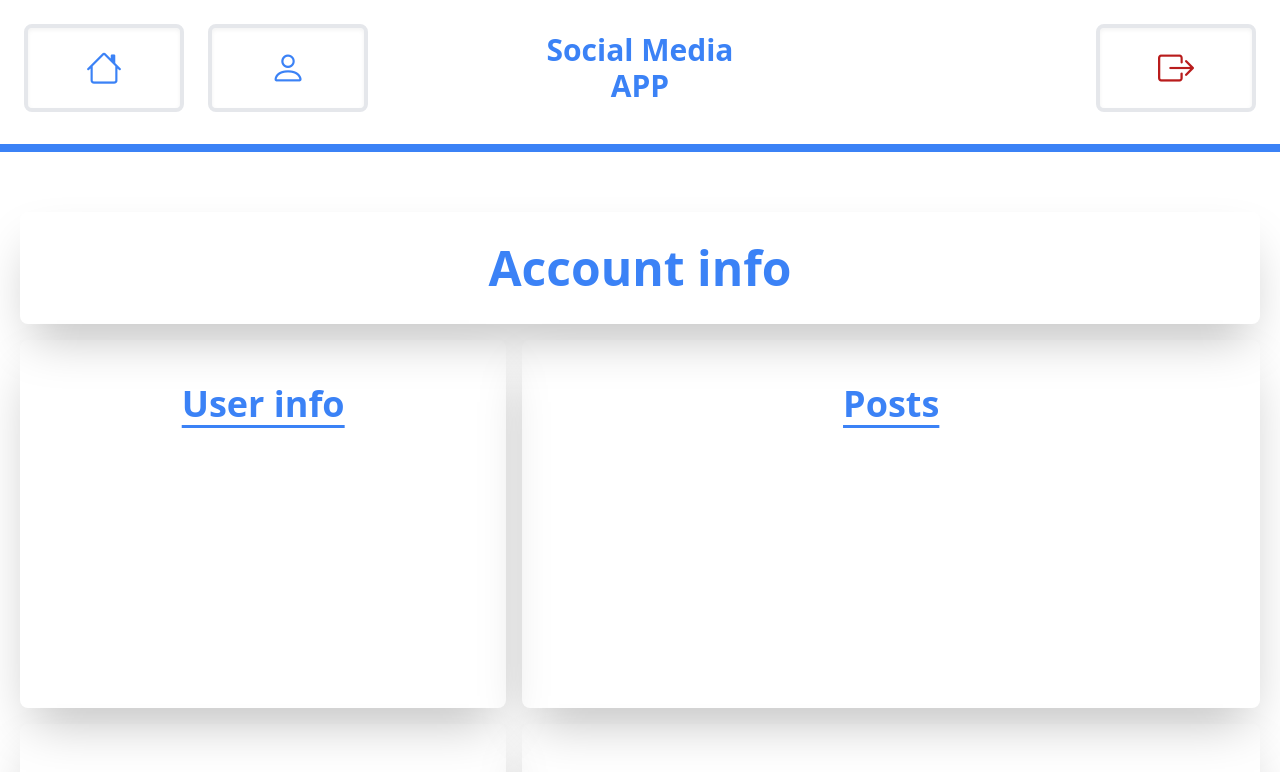
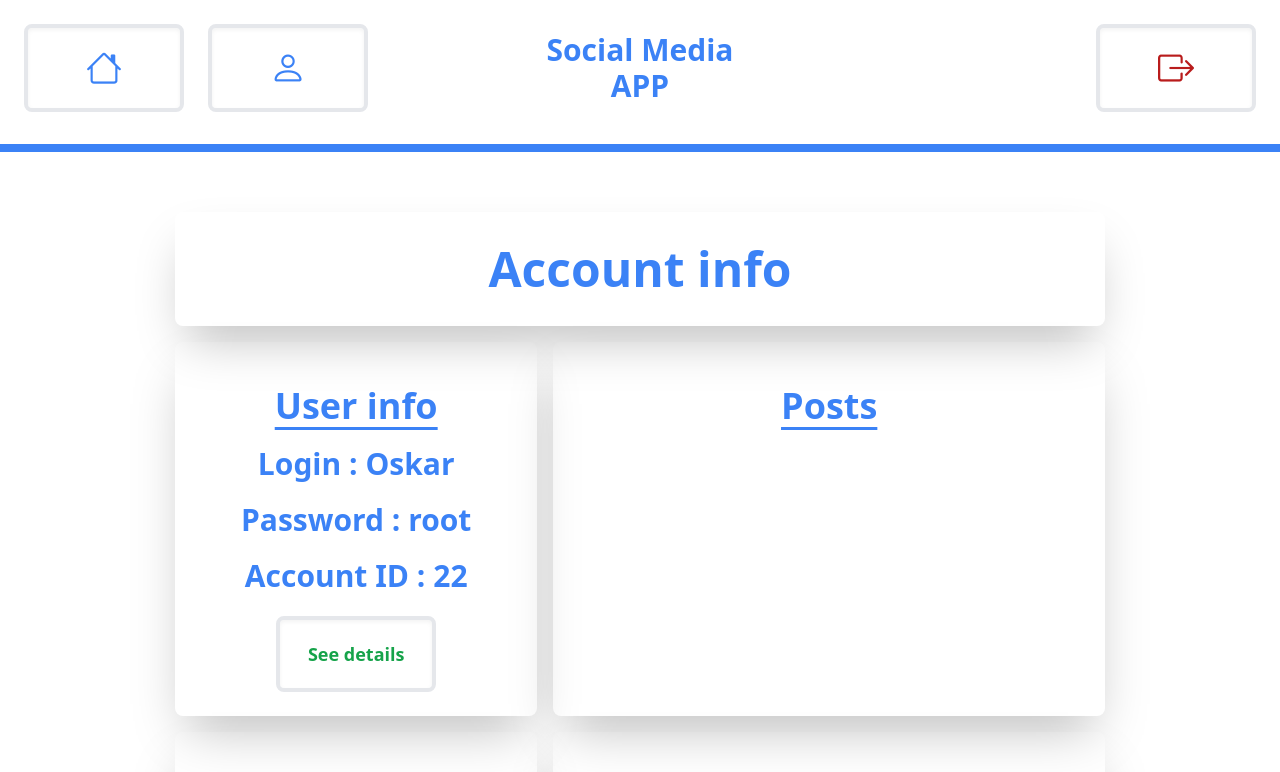
Before and after one commit to OskarProgrammer/Social-Media, a React (Vite) app: page /account in a window 1280 px wide. Shown: the top 772 px of the page. Built offline with nearby package versions, Linux system fonts and the light colour scheme; data requests are answered from the project's data file.

Commit message:
Creating fetch useEffect function and also creating userInfo tab

```diff
--- a/src/App.jsx
+++ b/src/App.jsx
@@ -14,7 +14,7 @@ import { loginAction, LoginPage } from './pages/LoginPage'
 import { registerAction, RegisterPage } from './pages/RegisterPage'
 import { AccountLayout } from './layouts/AccountLayout'
 import { logOutLoader, LogOutPage } from './pages/LogOutPage'
-import { AccountMainPage } from './pages/AccountMainPage'
+import { accountMainLoader, AccountMainPage } from './pages/AccountMainPage'
 
 
 // creating router
@@ -33,7 +33,7 @@ const router = createBrowserRouter(createRoutesFromElements(
     <Route path="account/" element={<AccountLayout/>}>
 
       {/* main account page */}
-      <Route index element={<AccountMainPage/>}/>
+      <Route index element={<AccountMainPage/>} loader={accountMainLoader}/>
 
       {/* log out page */}
       <Route path="logOut" element={<LogOutPage/>} loader={logOutLoader}/>
--- /dev/null
+++ b/src/api_functions/functions.js
@@ -0,0 +1,17 @@
+// importing axios
+import axios from "axios"
+
+export const getCurrentUserInfo = async () => {
+
+    let currentUser = {}
+    // getting currentUser
+    try{
+        currentUser = await axios.get("http://localhost:3000/currentUser/").then((response)=>{return response.data})
+                                                                             .catch((error)=>{return error})
+
+        currentUser = await axios.get(`http://localhost:3000/users/${currentUser.id}`).then((response) => {return response.data})
+                                                                                      .catch((error) => {return error})
+    } catch { throw new Error("Error during getting current user")}
+
+    return currentUser
+}
--- a/src/components/UserInfoTab.jsx
+++ b/src/components/UserInfoTab.jsx
@@ -1,10 +1,25 @@
 
-export const UserInfoTab = () => {
+export const UserInfoTab = (props) => {
+
+    // getting props data
+    const currentUser = props.currentUser
+
+
     return (
         <div className="card col-span-full lg:sm:col-span-2 lg:sm:row-span-3 lg:sm:col-start-1 lg:sm:row-start-2">
             <div className="content lg:sm:text-4xl text-3xl">
                 <p>User info</p>
+
+                <div className="flex flex-col gap-5 pt-5 text-3xl">
+                    <p>Login : {currentUser.login}</p>
+                    <p>Password : {currentUser.password}</p>
+                    <p>Account ID : {currentUser.id}</p>
+                </div>
+
             </div>
+
+            <button className="btn-green mx-auto" >See details</button>
+
         </div>
     )
 }
--- a/src/index.css
+++ b/src/index.css
@@ -14,7 +14,7 @@
   }
 
   .accountLayout{
-    @apply grid w-full gap-4 font-bold;
+    @apply grid w-9/12 gap-4 font-bold;
     @apply grid-cols-5 grid-rows-5 lg:sm:grid-rows-4 gap-4;
   }
 
@@ -30,7 +30,7 @@
     overflow-y: auto;
   }
 
-  .content > p {
+  .content > p:first-child {
     @apply rounded-b-lg underline underline-offset-8;
   }
 
--- a/src/pages/AccountMainPage.jsx
+++ b/src/pages/AccountMainPage.jsx
@@ -1,3 +1,7 @@
+
+// importing api functions
+import axios from "axios"
+import { getCurrentUserInfo } from "../api_functions/functions"
 
 // importing components
 import { AccountInfoTab } from "../components/AccountInfoTab"
@@ -6,15 +10,42 @@ import { LikesInfoTab } from "../components/LikesInfoTab"
 import { PostsInfoTab } from "../components/PostsInfoTab"
 import { UserInfoTab } from "../components/UserInfoTab"
 
+// importing functions and components from react library
+import { useLoaderData } from "react-router-dom"
+import { useState } from "react"
+import { useEffect } from "react"
+
 
 export const AccountMainPage = () => {
+
+    // getting loader data
+    const currentUserLoader = useLoaderData()
+
+    // craeting useState variables
+    let [currentUser, setCurrentUser] = useState(currentUserLoader)
+
+    // useEffect to update currentUser
+    useEffect(()=>{
+        const interval = setInterval( async () => {
+
+            try {
+                currentUser = await getCurrentUserInfo()
+            } catch { throw new Error("Error during updating data")}
+
+            setCurrentUser(currentUser)
+
+        },100)
+
+        return () => {clearInterval(interval)}
+    })
+
 
     return (
         <div className="accountLayout">
 
             <AccountInfoTab />
 
-            <UserInfoTab />
+            <UserInfoTab currentUser={currentUser}/>
 
             <PostsInfoTab />
 
@@ -25,3 +56,10 @@ export const AccountMainPage = () => {
         </div>
     )
 }
+
+export const accountMainLoader = async () => {
+
+    let currentUser = await getCurrentUserInfo()
+
+    return currentUser
+}
```
